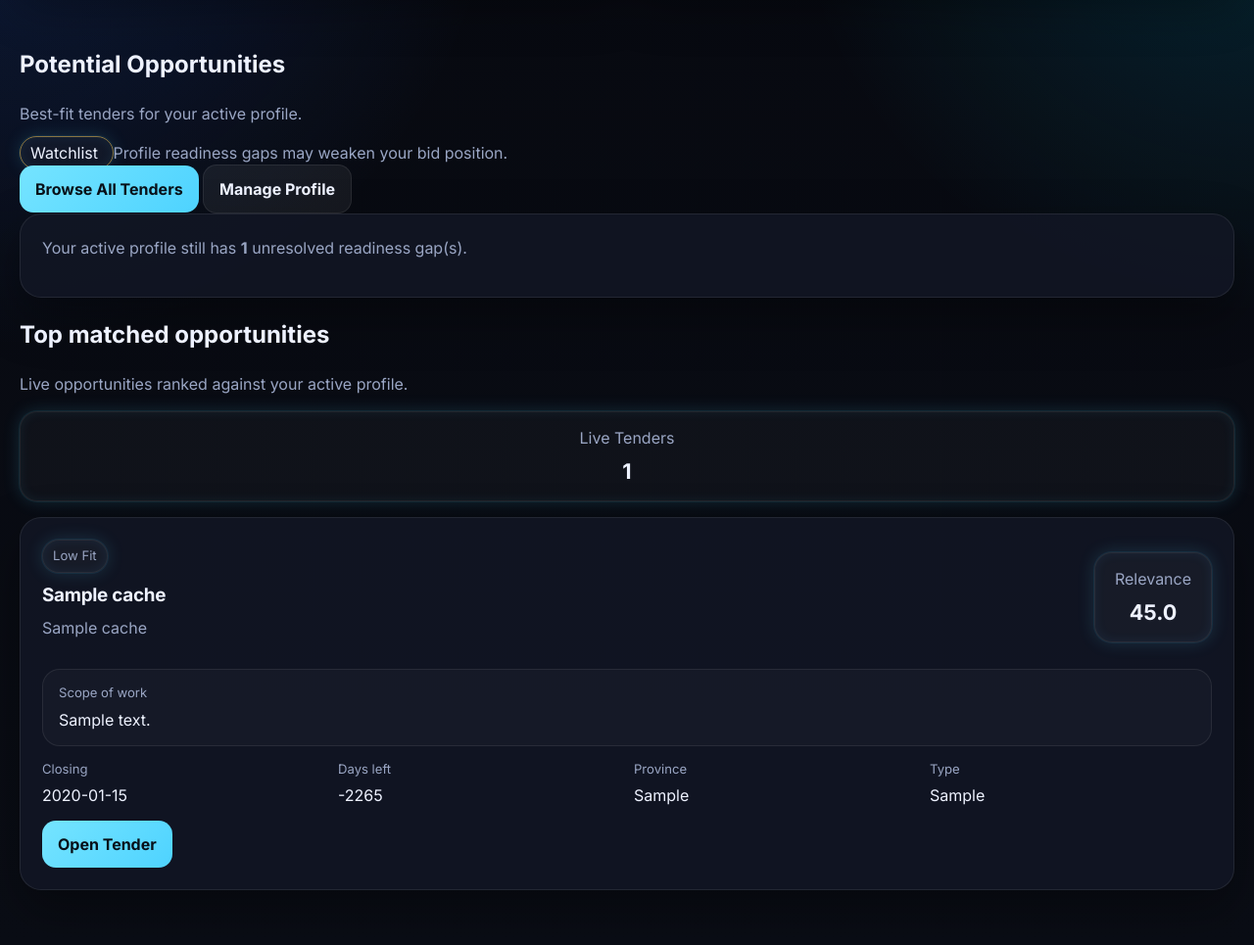
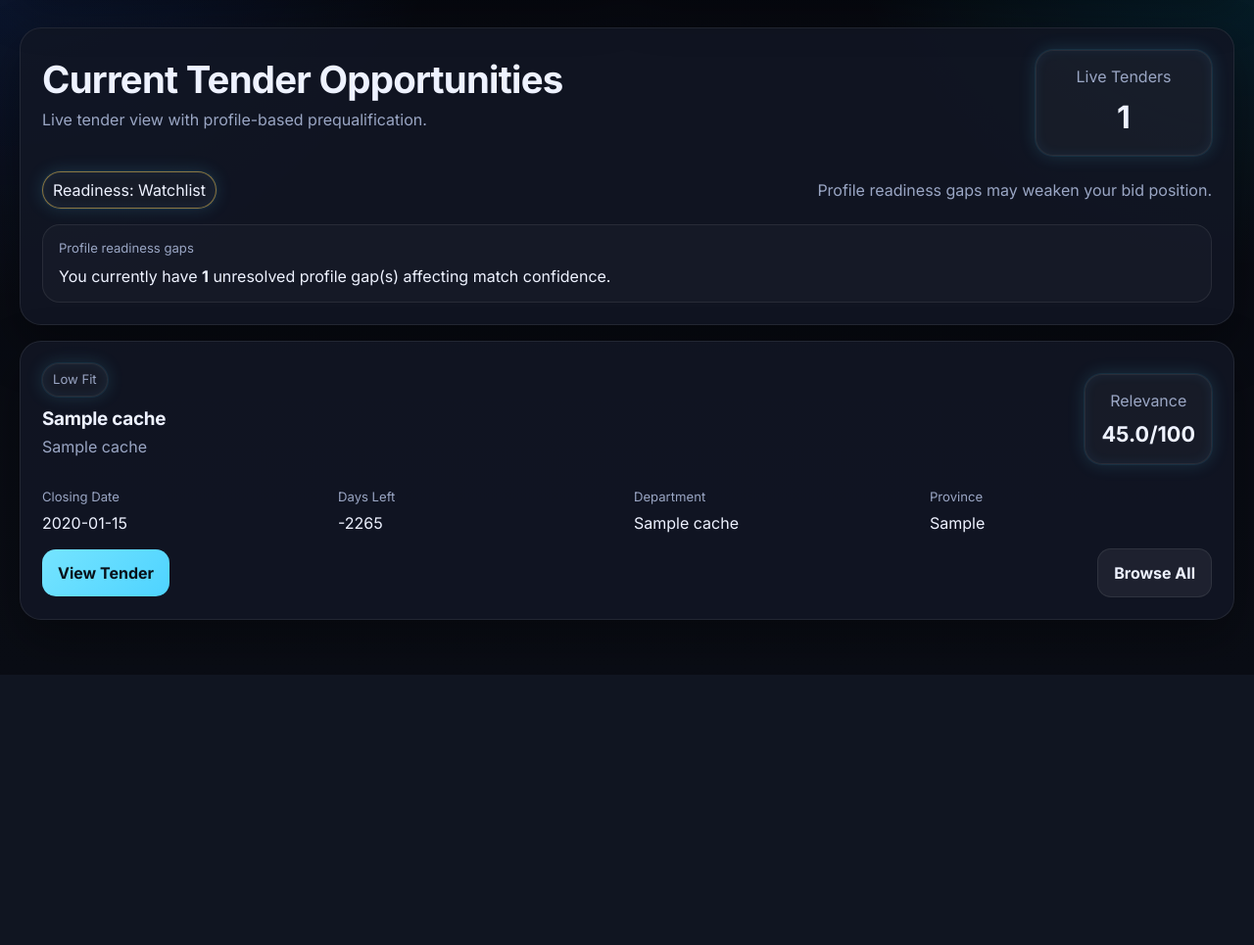
Before and after one commit to veza-sawbn/tenderai-kitchen, a Flask app: page / in a window 1280 px wide. Shown: the part 156-1121 px from the top of the page at 98% size. After the commit the page ends 845 px from the top, so only its background shows below. Run offline with Flask 3, Linux system fonts and the light colour scheme; tables that the repository leaves empty hold one stand-in row (values such as "Sample post"); some libraries are stand-ins or nearby versions.

Commit message:
Refactor home.html for better structure and clarity

```diff
--- a/templates/home.html
+++ b/templates/home.html
@@ -1,59 +1,49 @@
 {% extends "base.html" %}
 
 {% block content %}
-<section class="hero-panel">
-  <div class="hero-copy">
-    <h1>Potential Opportunities</h1>
-    <p class="muted">Best-fit tenders for your active profile.</p>
-
-    <div class="hero-meta">
-      <span class="glow-chip band-{{ readiness_band|default('no_profile') }}">
-        {{ readiness_band|replace("_", " ")|title }}
-      </span>
-      <span class="muted">{{ readiness_note }}</span>
+<section class="glass-card">
+  <div class="section-header">
+    <div>
+      <h1>Current Tender Opportunities</h1>
+      <p class="muted">Live tender view with profile-based prequalification.</p>
     </div>
-
-    <div class="hero-actions">
-      <a class="btn" href="{{ url_for('tenders') }}">Browse All Tenders</a>
-      <a class="btn btn-secondary" href="{{ url_for('profiles') }}">Manage Profile</a>
+    <div class="score-panel glow-chip large">
+      <span>Live Tenders</span>
+      <strong>{{ total_live or 0 }}</strong>
     </div>
   </div>
 
-  <div class="hero-orb-wrap">
-    <div class="orb-ring"></div>
-    <div class="orb-core"></div>
+  <div class="detail-actions" style="margin-top: 16px;">
+    <span class="glow-chip band-{{ readiness_band|default('no_profile') }}">
+      Readiness: {{ readiness_band|replace("_", " ")|title }}
+    </span>
+    <span class="muted">{{ readiness_note }}</span>
   </div>
-</section>
 
-{% if profile_gap_summary and profile_gap_summary.pending_count %}
-<section class="glass-card slim-card">
-  <p class="muted">
-    Your active profile still has <strong>{{ profile_gap_summary.pending_count }}</strong> unresolved readiness gap(s).
-  </p>
-</section>
-{% endif %}
-
-<section class="section-topline">
-  <div>
-    <h2>Top matched opportunities</h2>
-    <p class="muted">Live opportunities ranked against your active profile.</p>
-  </div>
-  <div class="score-panel glow-chip">
-    <span>Live Tenders</span>
-    <strong>{{ total_live or 0 }}</strong>
-  </div>
+  {% if profile_gap_summary and profile_gap_summary.pending_count %}
+    <div class="detail-list" style="margin-top: 16px;">
+      <label>Profile readiness gaps</label>
+      <p>
+        You currently have <strong>{{ profile_gap_summary.pending_count }}</strong> unresolved profile gap(s)
+        affecting match confidence.
+      </p>
+    </div>
+  {% endif %}
 </section>
 
 <section class="stack-list">
   {% if featured %}
     {% for item in featured %}
       {% set tender = item.tender %}
-      <article class="glass-card tender-card clean-card">
+      <article class="glass-card tender-card compact-card">
         <div class="card-row">
           <div>
             <div class="card-meta">
               {% if item.fit_band %}
                 <span class="glow-chip band-{{ item.fit_band }}">{{ item.fit_band|replace("_", " ")|title }}</span>
+              {% endif %}
+              {% if item.readiness_band %}
+                <span class="pill">{{ item.readiness_band|replace("_", " ")|title }}</span>
               {% endif %}
             </div>
             <h2><a href="{{ url_for('tender_detail', tender_id=tender.id) }}">{{ tender.title }}</a></h2>
@@ -63,44 +53,53 @@
           {% if item.score is not none %}
             <div class="score-panel glow-chip">
               <span>Relevance</span>
-              <strong>{{ "%.1f"|format(item.score) }}</strong>
+              <strong>{{ "%.1f"|format(item.score) }}/100</strong>
             </div>
           {% endif %}
         </div>
 
-        <div class="detail-list">
-          <label>Scope of work</label>
-          <p>{{ item.scope_summary }}</p>
-        </div>
+        {% if item.fit_summary %}
+          <div class="detail-list">
+            <label>Scope Summary</label>
+            <p>{{ item.fit_summary }}</p>
+          </div>
+        {% endif %}
 
         <div class="detail-grid compact-grid">
           <div>
-            <label>Closing</label>
+            <label>Closing Date</label>
             <p>{{ tender.closing_date or "n/a" }}</p>
           </div>
           <div>
-            <label>Days left</label>
-            <p>{% if tender.closing_date %}{{ tender.closing_date|days_left }}{% else %}n/a{% endif %}</p>
+            <label>Days Left</label>
+            <p>
+              {% if tender.closing_date %}
+                {{ tender.closing_date|days_left }}
+              {% else %}
+                n/a
+              {% endif %}
+            </p>
+          </div>
+          <div>
+            <label>Department</label>
+            <p>{{ tender.buyer_name or "n/a" }}</p>
           </div>
           <div>
             <label>Province</label>
             <p>{{ tender.province or "n/a" }}</p>
           </div>
-          <div>
-            <label>Type</label>
-            <p>{{ tender.tender_type or "n/a" }}</p>
-          </div>
         </div>
 
         <div class="detail-actions">
-          <a class="btn" href="{{ url_for('tender_detail', tender_id=tender.id) }}">Open Tender</a>
+          <a class="btn" href="{{ url_for('tender_detail', tender_id=tender.id) }}">View Tender</a>
+          <a class="btn btn-secondary" href="{{ url_for('tenders') }}">Browse All</a>
         </div>
       </article>
     {% endfor %}
   {% else %}
     <section class="glass-card empty-state">
-      <h2>No matched opportunities yet</h2>
-      <p class="muted">Upload and activate a profile, then TenderAI will rank relevant tenders here.</p>
+      <h2>No tenders available</h2>
+      <p class="muted">No live tenders are currently available in the cache.</p>
     </section>
   {% endif %}
 </section>
```
